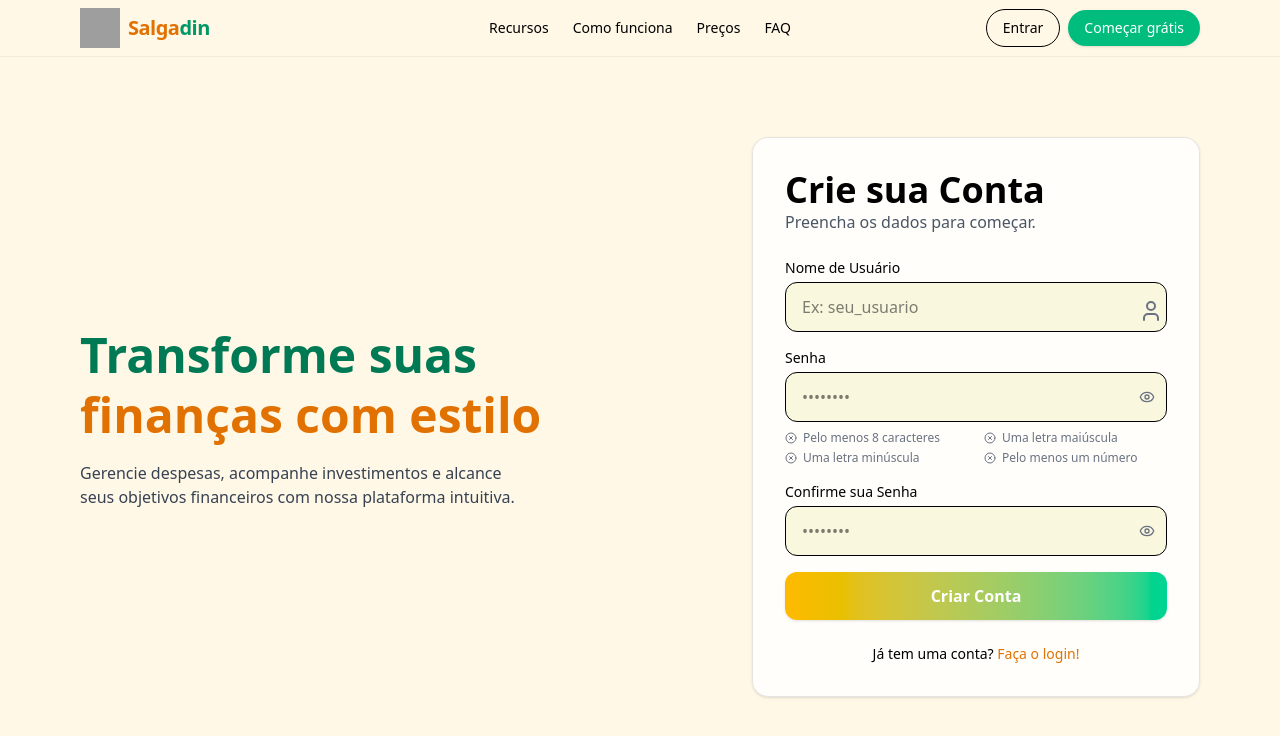
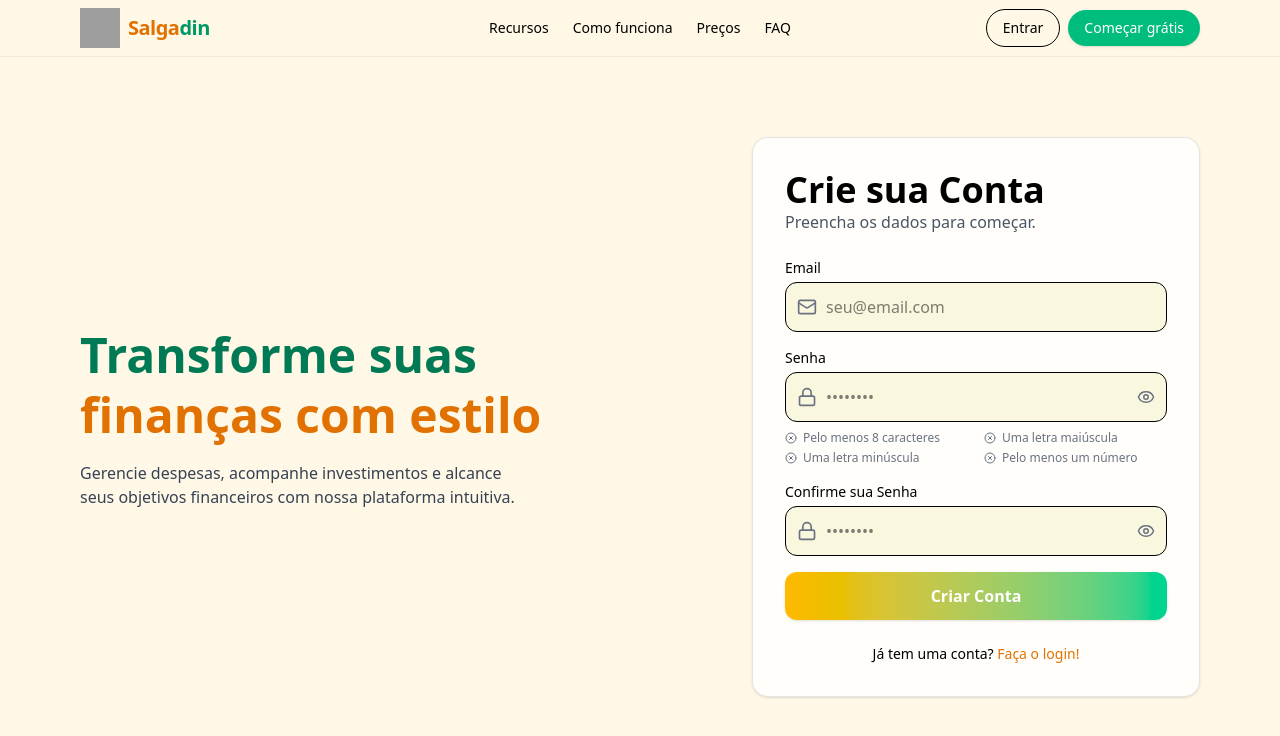
Before and after one commit to wmsalves/Salgadin, a React (Vite) app in the folder Salgadin-web/: page /signup in a window 1280 px wide. Shown: the top 736 px of the page. Built offline with nearby package versions, Linux system fonts and the light colour scheme; grey boxes are pictures that could not be loaded.

Commit message:
refactor(auth): standardize on email for user identification

```diff
--- a/Salgadin-web/src/components/ui/Input.tsx
+++ b/Salgadin-web/src/components/ui/Input.tsx
@@ -3,6 +3,9 @@ import {
   forwardRef,
   type ReactNode,
   useState,
+  isValidElement,
+  cloneElement,
+  type ReactElement,
 } from "react";
 import type { FieldError } from "react-hook-form";
 import clsx from "clsx";
@@ -16,10 +19,7 @@ interface InputProps extends ComponentProps<"input"> {
 
 export const Input = forwardRef<HTMLInputElement, InputProps>(
   ({ label, icon, error, name, type, ...props }, ref) => {
-    // 1. Estado para controlar a visibilidade da senha
     const [isPasswordVisible, setIsPasswordVisible] = useState(false);
-
-    // 2. Determina o tipo do input (se é senha, permite alternar)
     const inputType = type === "password" && isPasswordVisible ? "text" : type;
 
     return (
@@ -28,6 +28,15 @@ export const Input = forwardRef<HTMLInputElement, InputProps>(
           {label}
         </label>
         <div className="relative mt-1">
+          {icon && (
+            <div className="absolute left-3 top-1/2 -translate-y-1/2 pointer-events-none">
+              {isValidElement(icon) &&
+                cloneElement(icon as ReactElement<{ className: string }>, {
+                  className: "h-5 w-5 text-gray-500",
+                })}
+            </div>
+          )}
+
           <input
             id={name}
             name={name}
@@ -35,17 +44,14 @@ export const Input = forwardRef<HTMLInputElement, InputProps>(
             ref={ref}
             className={clsx(
               "w-full rounded-xl border px-4 py-3 bg-[#faf7df] outline-none focus:ring-2 focus:ring-emerald-500",
-              // Adiciona padding extra à direita se for um campo de senha para dar espaço ao ícone
-              type === "password" ? "pr-12" : "pr-10"
+              icon && "pl-10",
+              type === "password" && "pr-10"
             )}
             {...props}
           />
-          {/* 3. Renderiza o ícone principal ou o alternador de visibilidade */}
-          <div
-            aria-hidden
-            className="absolute right-3 top-1/2 -translate-y-1/2 flex items-center"
-          >
-            {type === "password" ? (
+
+          {type === "password" && (
+            <div className="absolute right-3 top-1/2 -translate-y-1/2 flex items-center">
               <button
                 type="button"
                 onClick={() => setIsPasswordVisible(!isPasswordVisible)}
@@ -54,12 +60,10 @@ export const Input = forwardRef<HTMLInputElement, InputProps>(
                   isPasswordVisible ? "Esconder senha" : "Mostrar senha"
                 }
               >
-                {isPasswordVisible ? <EyeOff size={16} /> : <Eye size={16} />}
+                {isPasswordVisible ? <EyeOff size={18} /> : <Eye size={18} />}
               </button>
-            ) : (
-              icon && <span className="h-4 w-4 text-gray-500">{icon}</span>
-            )}
-          </div>
+            </div>
+          )}
         </div>
         {error && <p className="mt-1 text-xs text-red-600">{error.message}</p>}
       </div>
--- a/Salgadin-web/src/lib/schemas.ts
+++ b/Salgadin-web/src/lib/schemas.ts
@@ -12,8 +12,8 @@ export const signupSchema = z
   .object({
     username: z
       .string()
-      .min(1, "O nome de usuário é obrigatório.")
-      .min(3, "O nome de usuário deve ter pelo menos 3 caracteres."),
+      .min(1, "O email é obrigatório.")
+      .email("Por favor, insira um email válido."),
     password: z
       .string()
       .min(8, "A senha deve ter no mínimo 8 caracteres.")
--- a/Salgadin-web/src/pages/SignupPage.tsx
+++ b/Salgadin-web/src/pages/SignupPage.tsx
@@ -1,5 +1,5 @@
 /* eslint-disable @typescript-eslint/no-unused-vars */
-import { User } from "lucide-react";
+import { Mail, Lock } from "lucide-react"; // Make sure Lock is imported
 import { Link, useNavigate } from "react-router-dom";
 import { useForm, useWatch } from "react-hook-form";
 import { zodResolver } from "@hookform/resolvers/zod";
@@ -13,7 +13,6 @@ import { PasswordStrength } from "../components/ui/PasswordStrength";
 import { signupSchema, type SignupFormValues } from "../lib/schemas";
 
 export default function SignupPage() {
-  // 1. Hooks para navegação e feedback de erro da API.
   const navigate = useNavigate();
   const [apiError, setApiError] = useState<string | null>(null);
 
@@ -27,7 +26,6 @@ export default function SignupPage() {
     mode: "onBlur",
   });
 
-  // 2. Observa o campo de senha em tempo real para o indicador de força.
   const passwordValue = useWatch({ control, name: "password" });
 
   async function onSubmit(data: SignupFormValues) {
@@ -35,7 +33,6 @@ export default function SignupPage() {
     try {
       console.log("Enviando para a API:", data);
       await new Promise((resolve) => setTimeout(resolve, 1500));
-
       alert("Cadastro efetuado! Redirecionando...");
       navigate("/dashboard");
     } catch (error) {
@@ -48,7 +45,7 @@ export default function SignupPage() {
       <Header />
       <main className="flex-1">
         <div className="mx-auto max-w-6xl min-h-[calc(100svh-80px)] grid gap-12 md:grid-cols-2 items-center px-4 py-8">
-          {/* Coluna Esquerda: Branding */}
+          {/* Branding Column */}
           <section className="hidden md:flex flex-col items-start text-left">
             <h1 className="text-4xl lg:text-5xl font-extrabold leading-tight">
               <span className="text-emerald-700">Transforme suas</span>
@@ -61,7 +58,7 @@ export default function SignupPage() {
             </p>
           </section>
 
-          {/* Coluna Direita: Formulário */}
+          {/* Form Column */}
           <section className="flex justify-center md:justify-end">
             <div className="w-full max-w-md rounded-2xl border border-black/10 bg-white/80 backdrop-blur shadow p-6 sm:p-8">
               <header className="text-center md:text-left">
@@ -77,10 +74,11 @@ export default function SignupPage() {
                 noValidate
               >
                 <Input
-                  label="Nome de Usuário"
+                  label="Email"
                   id="username"
-                  placeholder="Ex: seu_usuario"
-                  icon={<User />}
+                  type="email"
+                  placeholder="seu@email.com"
+                  icon={<Mail />}
                   error={errors.username}
                   {...register("username")}
                 />
@@ -91,10 +89,10 @@ export default function SignupPage() {
                     id="password"
                     type="password"
                     placeholder="••••••••"
+                    icon={<Lock />} // CORREÇÃO: Ícone adicionado
                     error={errors.password}
                     {...register("password")}
                   />
-                  {/* 5. Componente de força da senha integrado. */}
                   <PasswordStrength password={passwordValue} />
                 </div>
 
@@ -103,6 +101,7 @@ export default function SignupPage() {
                   id="confirmPassword"
                   type="password"
                   placeholder="••••••••"
+                  icon={<Lock />} // CORREÇÃO: Ícone adicionado
                   error={errors.confirmPassword}
                   {...register("confirmPassword")}
                 />
@@ -115,7 +114,6 @@ export default function SignupPage() {
                   {isSubmitting ? "Criando conta..." : "Criar Conta"}
                 </Button>
 
-                {/* 6. Exibição da mensagem de erro da API. */}
                 {apiError && (
                   <p className="text-sm text-red-600 text-center pt-2">
                     {apiError}
```
